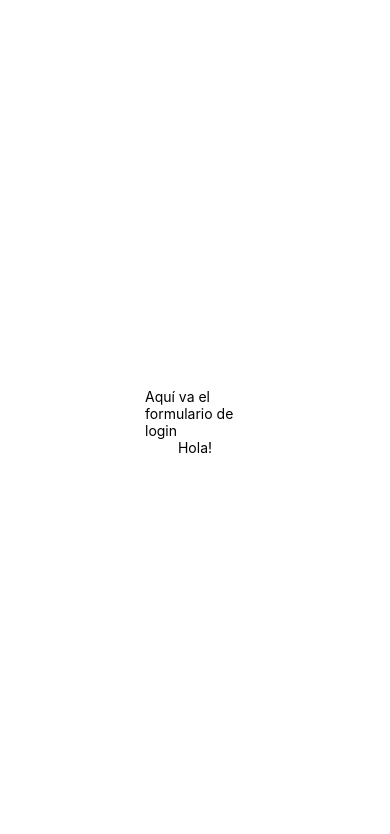
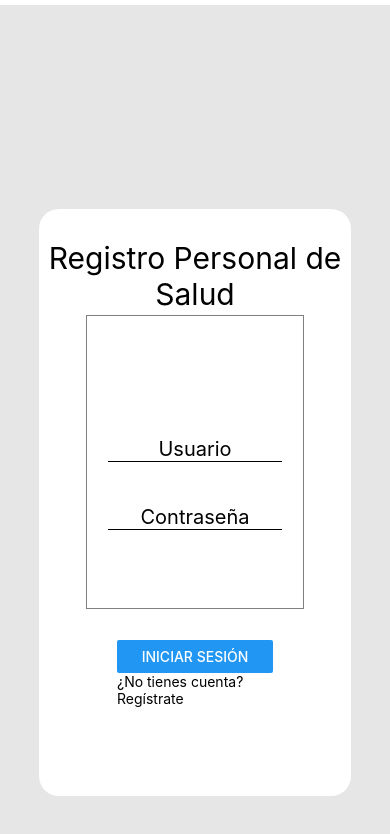
Before and after one commit to Balasteguisson/RP, a React Native app in the folder client/: screen / in a window 390 px wide. Shown: the top 834 px of the page. Built offline with nearby package versions, Linux system fonts and the light colour scheme.

Commit message:
Formulario de login creado

```diff
--- a/client/App.js
+++ b/client/App.js
@@ -1,36 +1,9 @@
 import React from 'react'
 import { StyleSheet, Text, View } from 'react-native'
-import { SafeAreaProvider, SafeAreaView, useSafeAreaInsets } from 'react-native-safe-area-context'
-
-function LoginScreen () {
-  const insets = useSafeAreaInsets()
-  //
-  return (
-    <View style={{ flex: 1, paddingTop: insets.top, alignItems: 'center' }}>
-      <View style={styles.formularyContainer}>
-        <Text>Aquí va el formulario de login</Text>
-        <Text>Hola!</Text>
-      </View>
-    </View>
-  )
-}
+import Main from './src/components/Main'
 
 export default function App () {
   return (
-    <SafeAreaProvider>
-      <LoginScreen />
-    </SafeAreaProvider>
-
+    <Main />
   )
 }
-
-const styles = StyleSheet.create({
-  formularyContainer: {
-    flex: 1,
-    backgroundColor: 'DarkCyan',
-    alignItems: 'center',
-    justifyContent: 'center',
-    width: 100,
-    height: 100
-  }
-})
--- /dev/null
+++ b/client/src/components/Login.jsx
@@ -0,0 +1,72 @@
+import React from 'react'
+import { View, Text, StyleSheet, TextInput, Button, Alert } from 'react-native'
+
+const LoginForm = () => {
+  // const [text, onChangeText] = React.useState()
+  return (
+    <View style={loginStyles.loginBox}>
+      <Text style={loginStyles.appTittle}>Registro Personal de Salud</Text>
+      <View style={loginStyles.inputs}>
+        <TextInput placeholder='Usuario' style={loginStyles.input} />
+        <TextInput placeholder='Contraseña' style={loginStyles.input} />
+      </View>
+      <View style={loginStyles.buttonContainer}>
+        <Button
+          title='Iniciar sesión'
+          onPress={() => Alert.alert('Login en construccion')}
+          backgroundColor='#1D2332'
+          style={loginStyles.loginButton}
+        />
+        <Text>¿No tienes cuenta? Regístrate</Text>
+      </View>
+    </View>
+  )
+}
+
+const loginStyles = StyleSheet.create({
+  loginBox: {
+    justifyContent: 'space-between',
+    alignItems: 'center',
+    width: '80%',
+    height: '70%',
+    marginTop: '40%',
+    borderRadius: '20px',
+    backgroundColor: '#FFF',
+    flexDirection: 'column'
+  },
+  loginButton: {
+    backgroundColor: '#1D2332'
+  },
+  appTittle: {
+    justifyContent: 'center',
+    marginTop: '10%',
+    fontSize: 30,
+    textAlign: 'center',
+    height: '20%'
+  },
+  inputs: {
+    marginTop: '1%',
+    height: '50%',
+    width: '70%',
+    borderColor: 'gray',
+    borderWidth: 1,
+    justifyContent: 'center',
+    alignItems: 'center'
+  },
+  input: {
+    marginTop: '20%',
+    borderBottomColor: 'black',
+    borderBottomWidth: 1,
+    width: '80%',
+    textAlign: 'center',
+    fontSize: 20
+  },
+  buttonContainer: {
+    marginTop: '10%',
+    width: '50%',
+    height: '30%',
+    textAlign: 'center'
+  }
+})
+
+export default LoginForm
--- /dev/null
+++ b/client/src/components/Main.jsx
@@ -0,0 +1,26 @@
+import { React } from 'react'
+import Constants from 'expo-constants'
+import { Text, View, StyleSheet } from 'react-native'
+
+import LoginForm from './Login'
+
+const Main = () => {
+  return (
+    <View style={styles.container}>
+      <LoginForm />
+    </View>
+  )
+}
+
+const styles = StyleSheet.create({
+  container: {
+    flex: 1,
+    marginTop: Constants.statusBarHeight + 5,
+    flexGrow: 1,
+    justifyContent: 'center',
+    alignContent: 'center',
+    alignItems: 'center',
+    backgroundColor: '#E6E6E6'
+  }
+})
+export default Main
```
